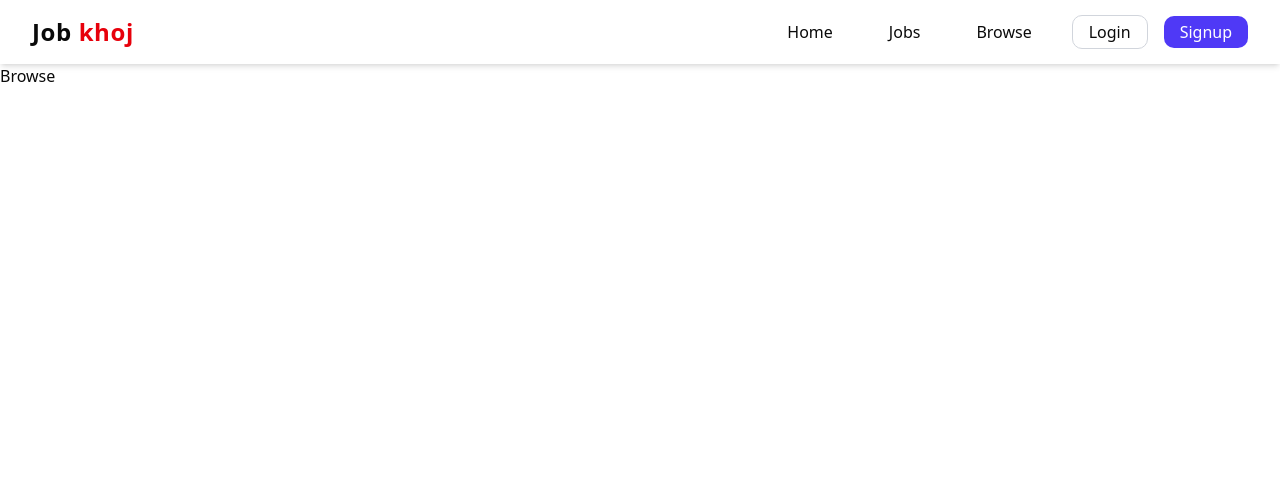
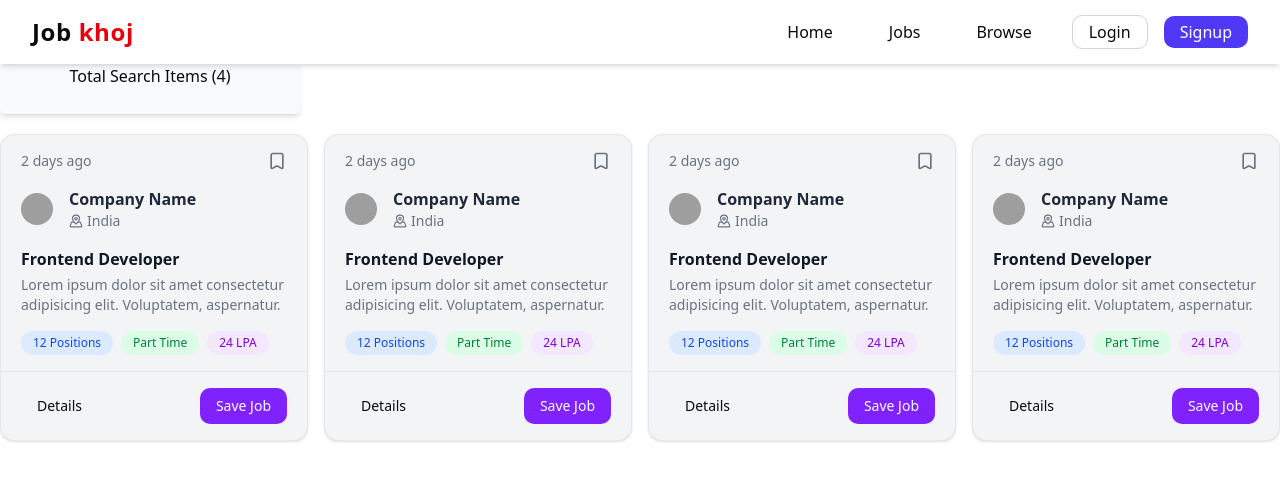
Before and after one commit to shekhbasir/kaamkaj-Nepal-finding-jobs-all-API-, a React (Vite) app in the folder frontend/basir/: page /Browse in a window 1280 px wide. Shown: the top 480 px of the page. Built offline with nearby package versions, Linux system fonts and the light colour scheme; grey boxes are pictures that could not be loaded.

Commit message:
just simple

```diff
--- a/frontend/basir/src/allshared/Browse.jsx
+++ b/frontend/basir/src/allshared/Browse.jsx
@@ -1,7 +1,25 @@
 import React from "react";
+import Job from "../sabchotchij/Job";
 
 function Browse() {
-  return <div>Browse</div>;
+  const allitem = [1, 2, 3, 4];
+  return (
+    <>
+      <div>
+        <div className="h-[50px] w-[300px] bg-gray-50 flex  rounded-[5px] text-center justify-center font-medium shadow-md ">
+          <h1>Total Search Items ({allitem.length})</h1>
+        </div>
+
+        <div className="flex py-[20px] grid grid-cols-4 gap-4 ">
+          {allitem.map(() => (
+            <Job />
+          ))}
+        </div>
+      </div>
+    </>
+  );
 }
 
 export default Browse;
+
+//now i am going to logout from the here
--- a/frontend/basir/src/allshared/Jobs.jsx
+++ b/frontend/basir/src/allshared/Jobs.jsx
@@ -12,11 +12,6 @@ function Jobs() {
 
       <div className="flex gap-8">
         <Allfilter />
-        {/* //here i am going to puting the filter jobs wala feature  */}
-        {/* <div className="w-[260px] bg-white rounded-xl shadow-md p-4 h-fit sticky top-24">
-          <h2 className="font-semibold mb-2">Filters</h2>
-          <p className="text-sm text-gray-500">Coming soon…</p>
-        </div> */}
 
         <div className="grid grid-cols-1 md:grid-cols-2 xl:grid-cols-3 gap-8 flex-1">
           {allarray.map((item, index) => (
--- a/frontend/basir/src/allshared/Login.jsx
+++ b/frontend/basir/src/allshared/Login.jsx
@@ -25,6 +25,7 @@ function Login() {
       );
 
       if (res.data.success) {
+        localStorage.setItem("user", JSON.stringify(res.data.user));
         navigate("/");
       }
     } catch (error) {
--- a/frontend/basir/src/allshared/Nav.jsx
+++ b/frontend/basir/src/allshared/Nav.jsx
@@ -9,7 +9,13 @@ import { UserRound, LogOut } from "lucide-react";
 import { Link } from "react-router-dom";
 
 function Nav() {
-  const kamvail = false;
+  const user = JSON.parse(localStorage.getItem("user"));
+  const kamvail = !!user;
+
+  const profileImage = user?.profile?.profilePhoto
+    ? `data:${user.profile.profilePhoto.contentType};base64,${user.profile.profilePhoto.data}`
+    : "";
+  // const kamvail = false;
 
   return (
     <>
@@ -54,16 +60,16 @@ function Nav() {
             <Popover>
               <PopoverTrigger>
                 <Avatar className="cursor-pointer ring-2 ring-indigo-500">
-                  <AvatarImage src="https://github.com/shadcn.png" />
-                  <AvatarFallback>CN</AvatarFallback>
+                  <AvatarImage src={profileImage} />
+                  <AvatarFallback>{user?.fullname?.charAt(0)}</AvatarFallback>
                 </Avatar>
               </PopoverTrigger>
 
               <PopoverContent className="w-[260px]">
                 <div className="flex gap-3 items-center">
                   <Avatar>
-                    <AvatarImage src="https://github.com/shadcn.png" />
-                    <AvatarFallback>CN</AvatarFallback>
+                    <AvatarImage src={profileImage} />
+                    <AvatarFallback>{user?.fullname?.charAt(0)}</AvatarFallback>
                   </Avatar>
                   <div>
                     <h1 className="font-semibold">Mern Stack Developer</h1>
--- a/frontend/basir/src/sabchotchij/Allfilter.jsx
+++ b/frontend/basir/src/sabchotchij/Allfilter.jsx
@@ -51,7 +51,7 @@ function AllFilter() {
 
       {sarafilter.map((data, index) => (
         <div key={index} className="mb-5 ">
-          <h1 className="text-[15px] font-semibold mb-2 text-gray-700 ">
+          <h1 className="text-[15px] font-semibold mb-2 text-gray-700 shadow-md ">
             {data.filterTypes}
           </h1>
 
--- a/frontend/basir/src/sabchotchij/Latestjobs.jsx
+++ b/frontend/basir/src/sabchotchij/Latestjobs.jsx
@@ -6,12 +6,10 @@ function Latestjobs() {
 
   return (
     <div className="mt-10  ">
-      {/* Heading */}
       <div className="px-10 py-5 text-3xl font-medium">
         <span className="text-violet-700">Latest & Top's</span> Jobs Opening
       </div>
 
-      {/* Cards */}
       <div className="grid grid-cols-1 sm:grid-cols-2 md:grid-cols-3 gap-6 px-10 ml-[40px]">
         {array.map((item, index) => (
           <Jobscard key={index} />
```
Also changed, not shown: 1 other file (tests, documents, lock files or other folders).
